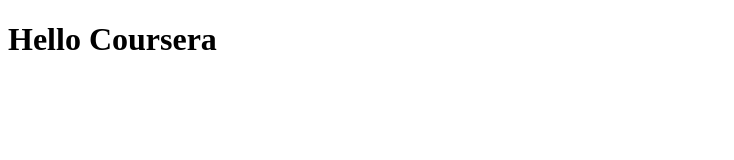
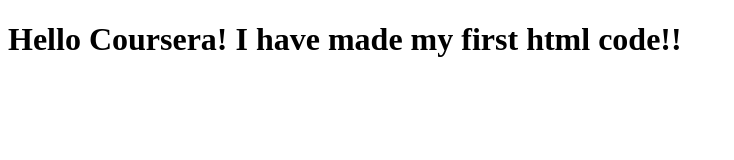
Before and after one commit to sparikh77/coursera-test, a plain HTML site: page site/index.html in a window 1280 px wide. Shown: the whole page, without its empty margins (0-734 px from the left). Drawn offline with Linux system fonts and the light colour scheme.

Commit message:
My commit.

```diff
--- a/site/index.html
+++ b/site/index.html
@@ -4,6 +4,6 @@
 	<title>hello</title>
 </head>
 <body>
-<h1>Hello Coursera</h1>
+<h1>Hello Coursera! I have made my first html code!!</h1>
 </body>
 </html>
```
